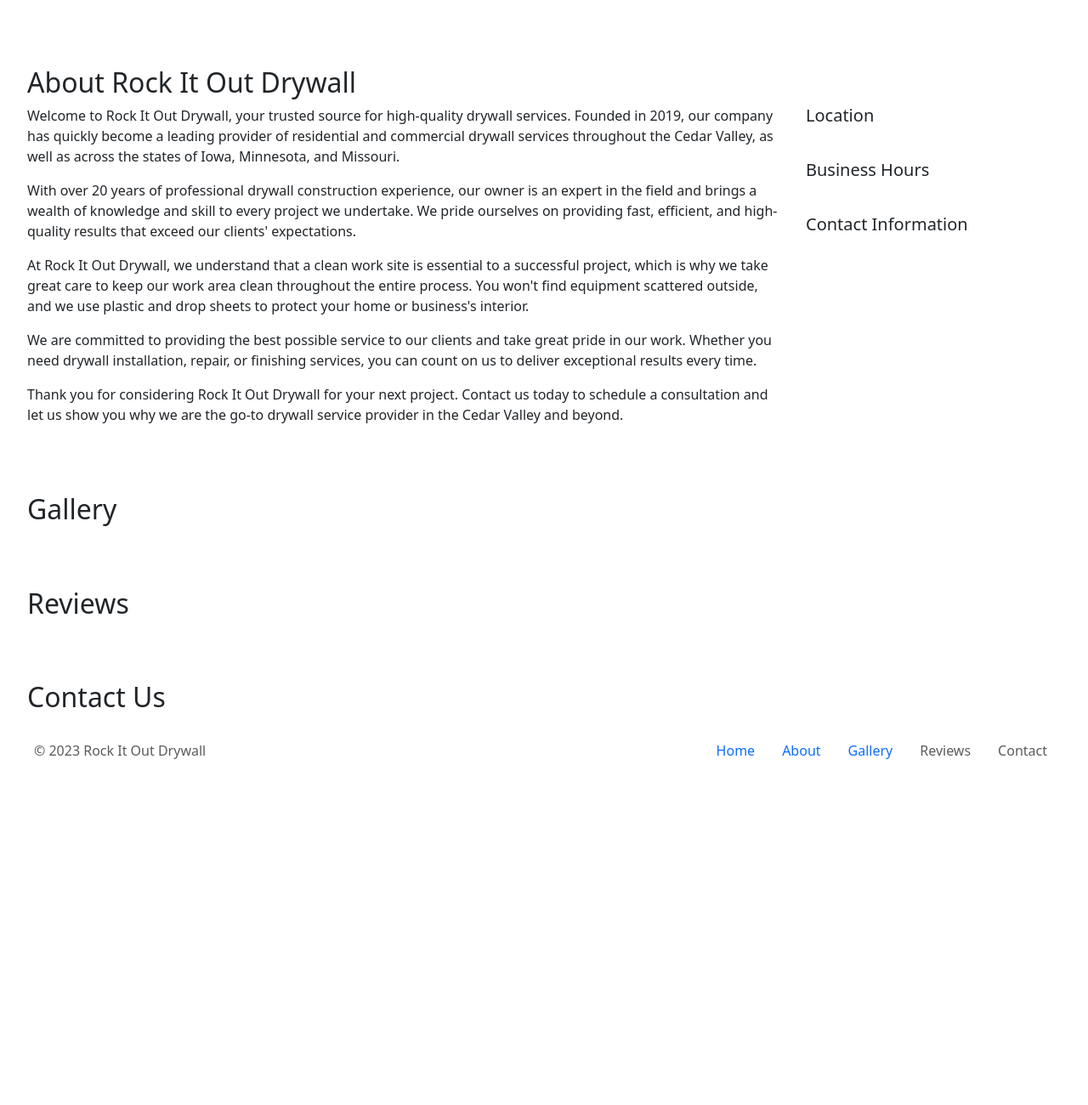
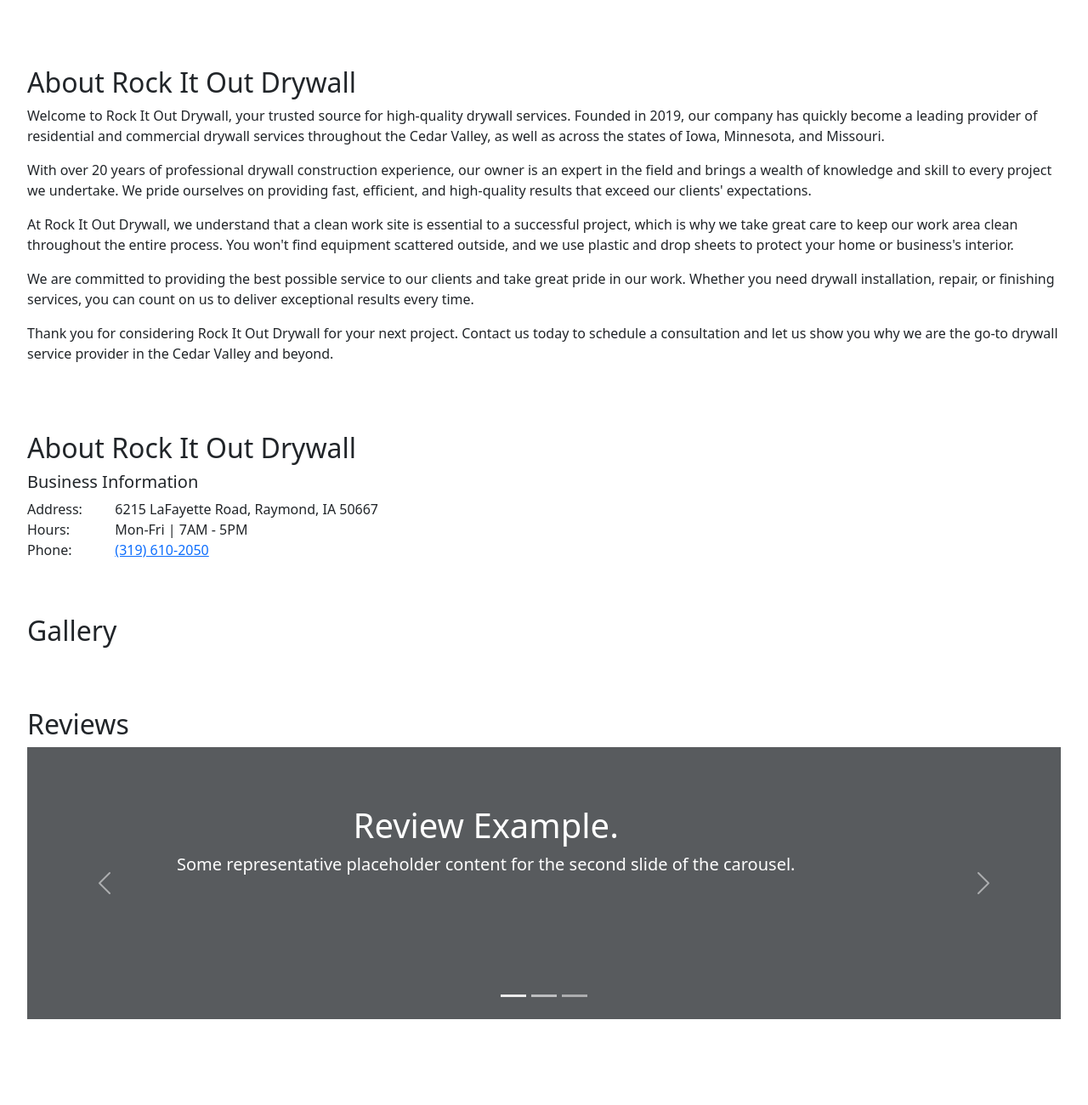
Before and after one commit to ndrokke/rockitoutdrywall, a plain HTML site: page index.html in a window 1280 px wide. Shown: the part 1880-3180 px from the top of the page at 85% size. Before the commit the page ends 2799 px from the top, so only its background shows below. Drawn offline with nearby package versions, Linux system fonts and the light colour scheme.

Commit message:
Added content, committing before adding new pages

```diff
--- a/css/drywall.css
+++ b/css/drywall.css
@@ -98,15 +98,100 @@ ABOUT
 ===================== */
 .about-wrapper {
     display:flex;
-    flex-direction: column;
     gap:2em;
 }
 .business-info {
-    display:flex;
-    flex-direction: column;
     gap:2em;
     min-width:300px;
 }
+
+/*=====================
+BUSINESS INFO
+===================== */
+
+.bi-grid-row {
+    display:flex;
+    grid-template-columns: auto 1fr;
+    gap:1em;
+}
+/*=====================
+GALLERY
+===================== */
+
+/*=====================
+REVIEW CAROUSEL
+===================== */
+
+
+/* Carousel base class */
+.carousel {
+    margin-bottom: 4rem;
+  }
+  /* Since positioning the image, we need to help out the caption */
+  .carousel-caption {
+    top:2em;
+    margin:1rem 0 1rem 0;
+    z-index: 10;
+  }
+
+  /* Declare heights because of positioning of img element */
+  .carousel-item {
+    height: 20rem;
+  }
+
+
+  /* MARKETING CONTENT
+  -------------------------------------------------- */
+
+  /* Center align the text within the three columns below the carousel */
+  .marketing .col-lg-4 {
+    margin-bottom: 1.5rem;
+    text-align: center;
+  }
+  /* rtl:begin:ignore */
+  .marketing .col-lg-4 p {
+    margin-right: .75rem;
+    margin-left: .75rem;
+  }
+  /* rtl:end:ignore */
+
+
+  /* Featurettes
+  ------------------------- */
+
+  .featurette-divider {
+    margin: 5rem 0; /* Space out the Bootstrap <hr> more */
+  }
+
+  /* Thin out the marketing headings */
+  /* rtl:begin:remove */
+  .featurette-heading {
+    letter-spacing: -.05rem;
+  }
+
+  /* rtl:end:remove */
+
+  /* RESPONSIVE CSS
+  -------------------------------------------------- */
+
+  @media (min-width: 40em) {
+    /* Bump up size of carousel content */
+    .carousel-caption p {
+      margin-bottom: 1.25rem;
+      font-size: 1.25rem;
+      line-height: 1.4;
+    }
+
+    .featurette-heading {
+      font-size: 50px;
+    }
+  }
+
+  @media (min-width: 62em) {
+    .featurette-heading {
+      margin-top: 7rem;
+    }
+  }
 
 /*=====================
 FOOTER
--- a/index.html
+++ b/index.html
@@ -8,6 +8,8 @@
 <link rel="stylesheet" href="https://cdn.jsdelivr.net/npm/bootstrap-icons@1.10.5/font/bootstrap-icons.css">
 <link rel="stylesheet" href="css/drywall.css">
 <style>
+
+
 </style>
 </head>
 <body>
@@ -225,15 +227,11 @@ Yes, we offer free consultations for all of our drywall services. We will come t
 </div>
 </section>
 
-<!-- Business Information -->
-
-
 <!-- About Business -->
-<section id="about" class="section section-main">
+<div id="about">
+<section class="section sub-section business-description">
   <h2 class="section-heading">About Rock It Out Drywall</h2>
-<div class="about-wrapper">
-<div class="section sub-section business-description">
-<p>
+  <p>
 Welcome to Rock It Out Drywall, your trusted source for high-quality drywall services. Founded in 2019, our company has quickly become a leading provider of residential and commercial drywall services throughout the Cedar Valley, as well as across the states of Iowa, Minnesota, and Missouri.
 </p>
 <p>
@@ -248,23 +246,71 @@ We are committed to providing the best possible service to our clients and take
 <p>
 Thank you for considering Rock It Out Drywall for your next project. Contact us today to schedule a consultation and let us show you why we are the go-to drywall service provider in the Cedar Valley and beyond.
 </p>
+</section>
+<!-- Business Information -->
+  <section class="business-information">
+    <h2 class="section-heading">About Rock It Out Drywall</h2>
+    <h5 class="section-sub-heading">Business Information</h5>
+    <div class="row"><div class="col-1">Address:</div><div class="col">6215 LaFayette Road, Raymond, IA 50667</div></div>
+    <div class="row"><div class="col-1">Hours:</div><div class="col">Mon-Fri | 7AM - 5PM</div></div>
+    <div class="row"><div class="col-1">Phone:</div><div class="col"><a href="tel:319-610-2050" aria-label="Call 3 1 9. 6 1 0. 2 0 5 0.">(319) 610-2050</a></div></div>
+  </section>
 </div>
-<div class="section sub-section business-info">
-  <div class="section-sub-heading"><h5>Location</h5></div>
-  <div class="section-sub-heading"><h5>Business Hours</h5></div>
-  <div class="section-sub-heading"><h5>Contact Information</h5></div>
-</div>
-</div>
-</section>
+
 
 <!-- Project Gallery -->
 <section id="gallery" class="section section-main">
   <h2 class="section-heading">Gallery</h2>
+
 </section>
 
 <!-- Reviews -->
 <section id="reviews" class="section section-main">
   <h2 class="section-heading">Reviews</h2>
+<div id="reviewsCarousel" class="carousel slide" data-bs-ride="carousel">
+    <div class="carousel-indicators">
+      <button type="button" data-bs-target="#reviewsCarousel" data-bs-slide-to="0" class="active" aria-current="true" aria-label="Slide 1"></button>
+      <button type="button" data-bs-target="#reviewsCarousel" data-bs-slide-to="1" aria-label="Slide 2"></button>
+      <button type="button" data-bs-target="#reviewsCarousel" data-bs-slide-to="2" aria-label="Slide 3"></button>
+    </div>
+    <div class="carousel-inner">
+      <div class="carousel-item active">
+        <svg class="bd-placeholder-img" width="100%" height="100%" xmlns="http://www.w3.org/2000/svg" aria-hidden="true" preserveAspectRatio="xMidYMid slice" focusable="false"><rect width="100%" height="100%" fill="var(--bs-secondary-color)"/></svg>
+        <div class="container">
+          <div class="carousel-caption">
+            <h1>Review Example.</h1>
+            <p>Some representative placeholder content for the second slide of the carousel.</p>
+          </div>
+        </div>
+      </div>
+      <div class="carousel-item">
+        <svg class="bd-placeholder-img" width="100%" height="100%" xmlns="http://www.w3.org/2000/svg" aria-hidden="true" preserveAspectRatio="xMidYMid slice" focusable="false"><rect width="100%" height="100%" fill="var(--bs-secondary-color)"/></svg>
+        <div class="container">
+          <div class="carousel-caption">
+            <h1>Another Review Example.</h1>
+            <p>Some representative placeholder content for the second slide of the carousel.</p>
+          </div>
+        </div>
+      </div>
+      <div class="carousel-item">
+        <svg class="bd-placeholder-img" width="100%" height="100%" xmlns="http://www.w3.org/2000/svg" aria-hidden="true" preserveAspectRatio="xMidYMid slice" focusable="false"><rect width="100%" height="100%" fill="var(--bs-secondary-color)"/></svg>
+        <div class="container">
+          <div class="carousel-caption">
+            <h1>Final Review Example</h1>
+            <p>Some representative placeholder content for the third slide of this carousel.</p>
+          </div>
+        </div>
+      </div>
+    </div>
+    <button class="carousel-control-prev" type="button" data-bs-target="#reviewsCarousel" data-bs-slide="prev">
+      <span class="carousel-control-prev-icon" aria-hidden="true"></span>
+      <span class="visually-hidden">Previous</span>
+    </button>
+    <button class="carousel-control-next" type="button" data-bs-target="#reviewsCarousel" data-bs-slide="next">
+      <span class="carousel-control-next-icon" aria-hidden="true"></span>
+      <span class="visually-hidden">Next</span>
+    </button>
+  </div>
 </section>
 
 <!-- Contact Us-->
```
